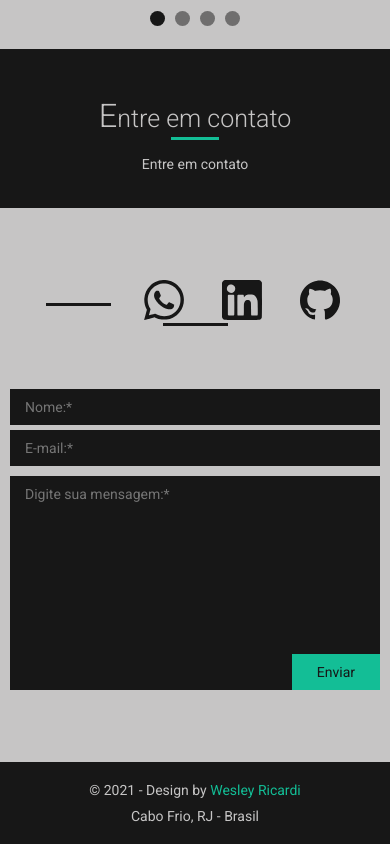
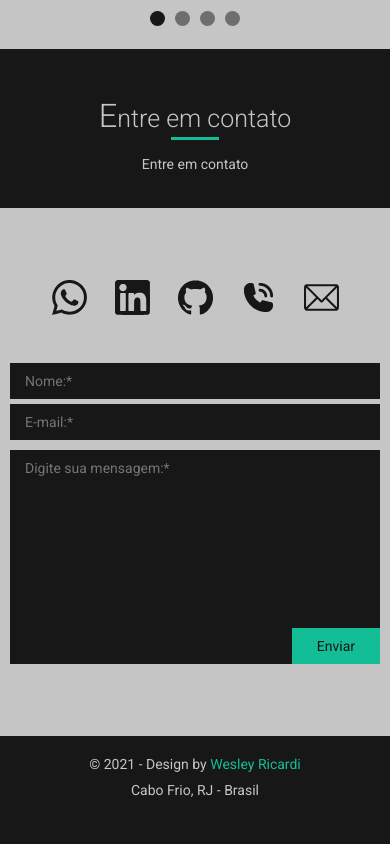
Before and after one commit to wesleyricardi/personalsite, a Next.js app: page / in a window 390 px wide. Shown: the part 2312-3156 px from the top of the page. After the commit the page ends 3130 px from the top, so only its background shows below. Built offline with nearby package versions, Linux system fonts and the light colour scheme.

Commit message:
correção do bug da barra social

```diff
--- a/src/components/main/contact.tsx
+++ b/src/components/main/contact.tsx
@@ -84,6 +84,22 @@ export default function Contact({ contact }: Props) {
               alt=""
             />
           </a>
+          <a href={"tel:" + contact.number}>
+            <img
+              height="40px"
+              width="40px"
+              src="/svgs/phone.svg"
+              alt="phone icon"
+            />
+          </a>
+          <a href={"mailto:" + contact.email}>
+            <img
+              height="40px"
+              width="40px"
+              src="/svgs/email.svg"
+              alt="phone icon"
+            />
+          </a>
         </div>
         <div className={style.contact}>
           <div className={style.tel_email}>
@@ -96,7 +112,9 @@ export default function Contact({ contact }: Props) {
               />
               <div>
                 <h4>{contact.phone}</h4>
-                <span>{contact.number}</span>
+                <span>
+                  <a href={"tel:" + contact.number}>{contact.number}</a>
+                </span>
               </div>
             </div>
             <span>
@@ -111,7 +129,9 @@ export default function Contact({ contact }: Props) {
               />
               <div>
                 <h4>E-mail</h4>
-                <span>{contact.email}</span>
+                <span>
+                  <a href={"mailto:" + contact.email}>{contact.email}</a>
+                </span>
               </div>
             </div>
           </div>
--- a/src/styles/components/main/contact.module.css
+++ b/src/styles/components/main/contact.module.css
@@ -27,6 +27,10 @@
   height: 16px;
   border-top: var(--color-dark) 4px solid;
   margin: 0 19px;
+}
+
+.social a:nth-of-type(n + 4) {
+  display: none;
 }
 
 .social img {
@@ -138,51 +142,20 @@
   .tel_email {
     display: none !important;
   }
-  .social::before,
-  .social::after {
-    width: 90px;
-  }
-}
-
-@media only screen and (max-width: 530px) {
-  .social > img {
-    height: 35px;
-    width: 35px;
-    margin: 0 14px;
+  .social a:nth-of-type(n + 4) {
+    display: initial;
   }
 
-  .social::before,
-  .social::after {
-    height: 14.5px;
-    border-top: var(--color-dark) 3px solid;
-    margin: 0 14px;
-  }
-}
-
-@media only screen and (max-width: 430px) {
-  .social::before,
-  .social::after {
-    width: 65px;
-  }
-}
-
-@media only screen and (max-width: 375px) {
-  .social::before,
-  .social::after {
-    width: 50px;
-  }
-}
-
-@media only screen and (max-width: 345px) {
-  .social::before,
-  .social::after {
-    margin: 0 0;
-  }
-}
-
-@media only screen and (max-width: 345px) {
   .social::before,
   .social::after {
     display: none;
   }
 }
+
+@media only screen and (max-width: 530px) {
+  .social img {
+    height: 35px;
+    width: 35px;
+    margin: 0 14px;
+  }
+}
```
